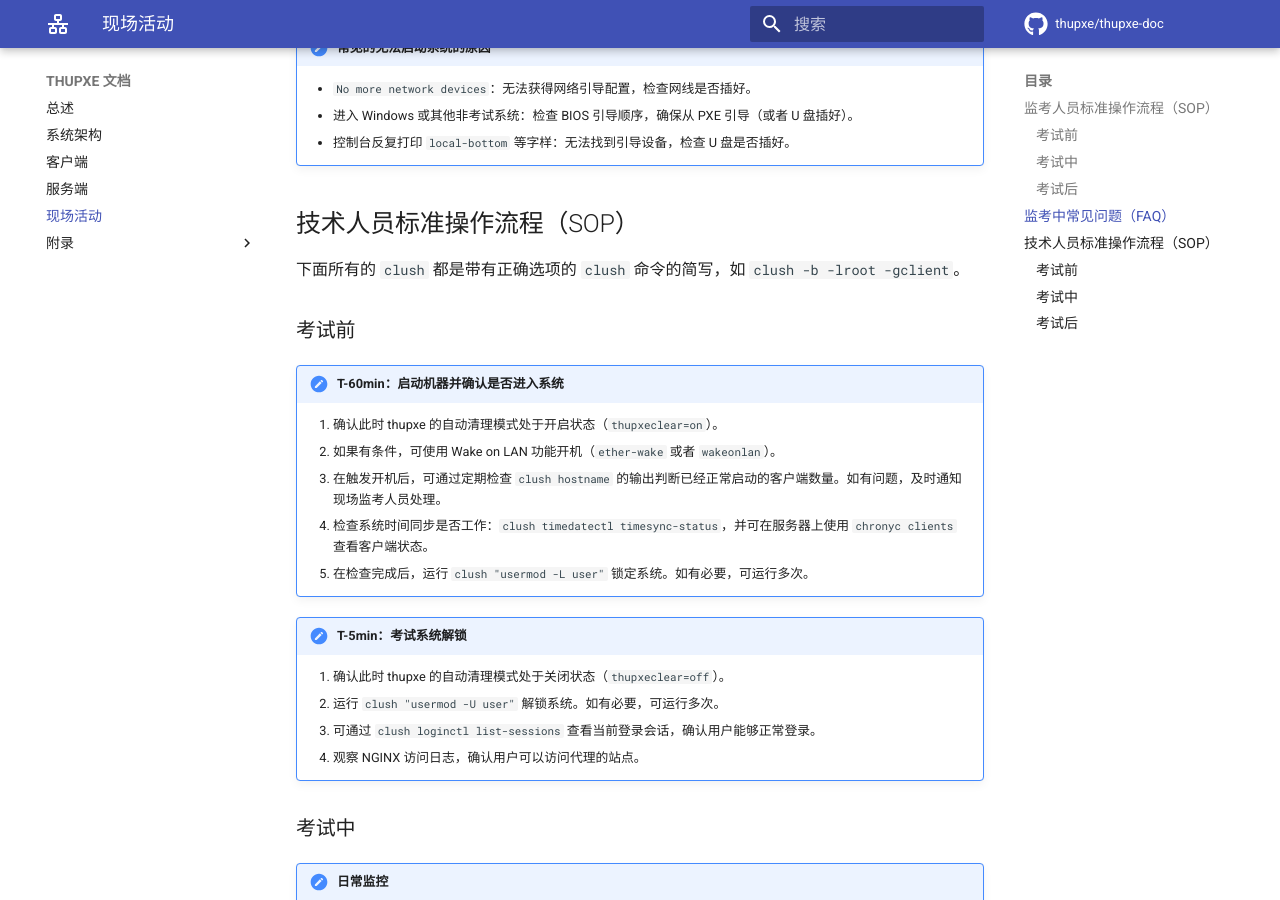
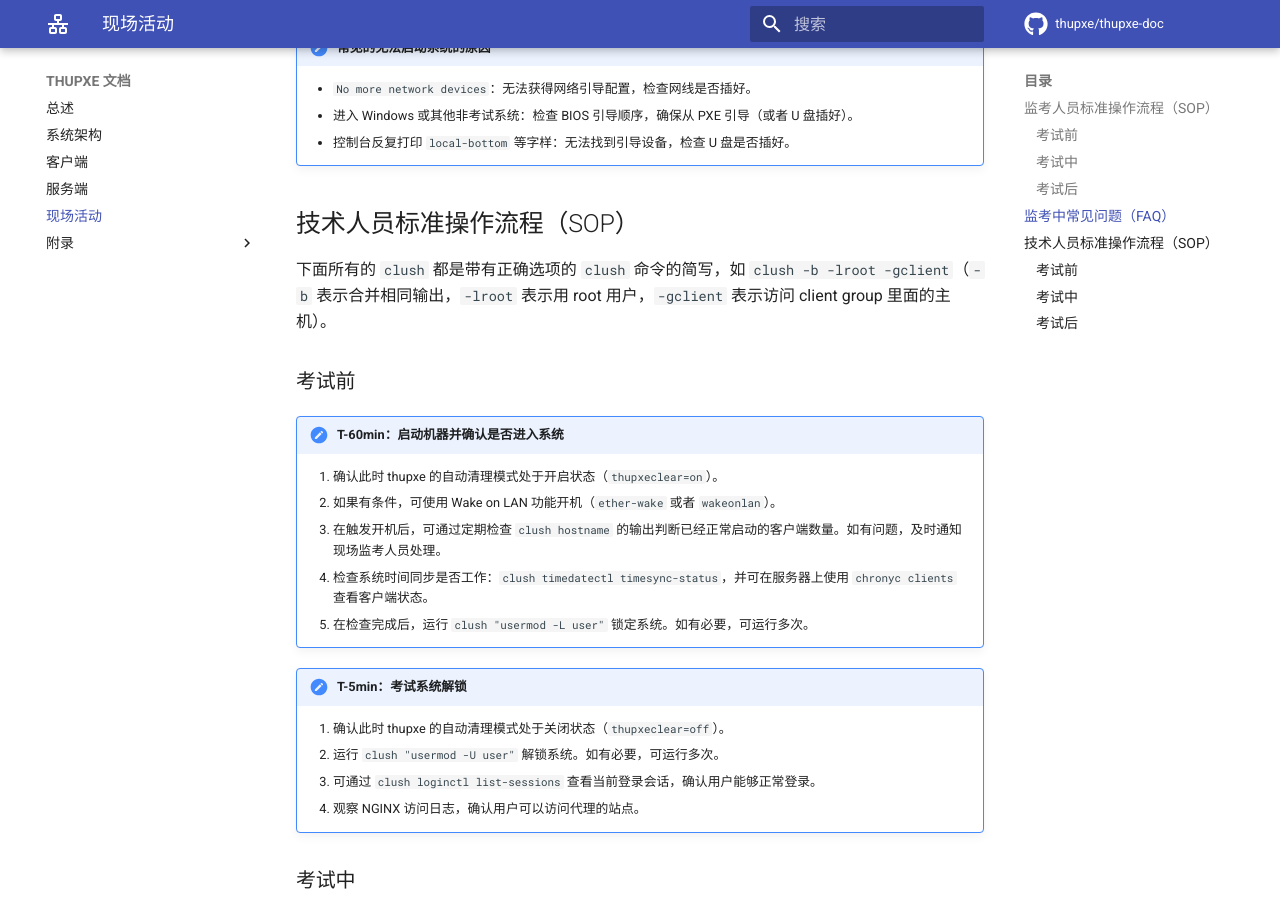
Before and after one commit to thupxe/thupxe-doc, an MkDocs documentation site: the page built from docs/on-site.md, in a window 1280 px wide and 900 px high, scrolled down 1764 px. Built offline with MkDocs 1.6.1 and Material for MkDocs 9.7.7, drawn with Linux system fonts in a browser that asks for light colours; comment, search, counter and statistics services are not loaded.

Commit message:
Add clush arguments description

```diff
--- a/docs/on-site.md
+++ b/docs/on-site.md
@@ -69,7 +69,7 @@
 
 ## 技术人员标准操作流程（SOP）
 
-下面所有的 `clush` 都是带有正确选项的 `clush` 命令的简写，如 `clush -b -lroot -gclient`。
+下面所有的 `clush` 都是带有正确选项的 `clush` 命令的简写，如 `clush -b -lroot -gclient`（`-b` 表示合并相同输出，`-lroot` 表示用 root 用户，`-gclient` 表示访问 client group 里面的主机）。
 
 ### 考试前
 
```
